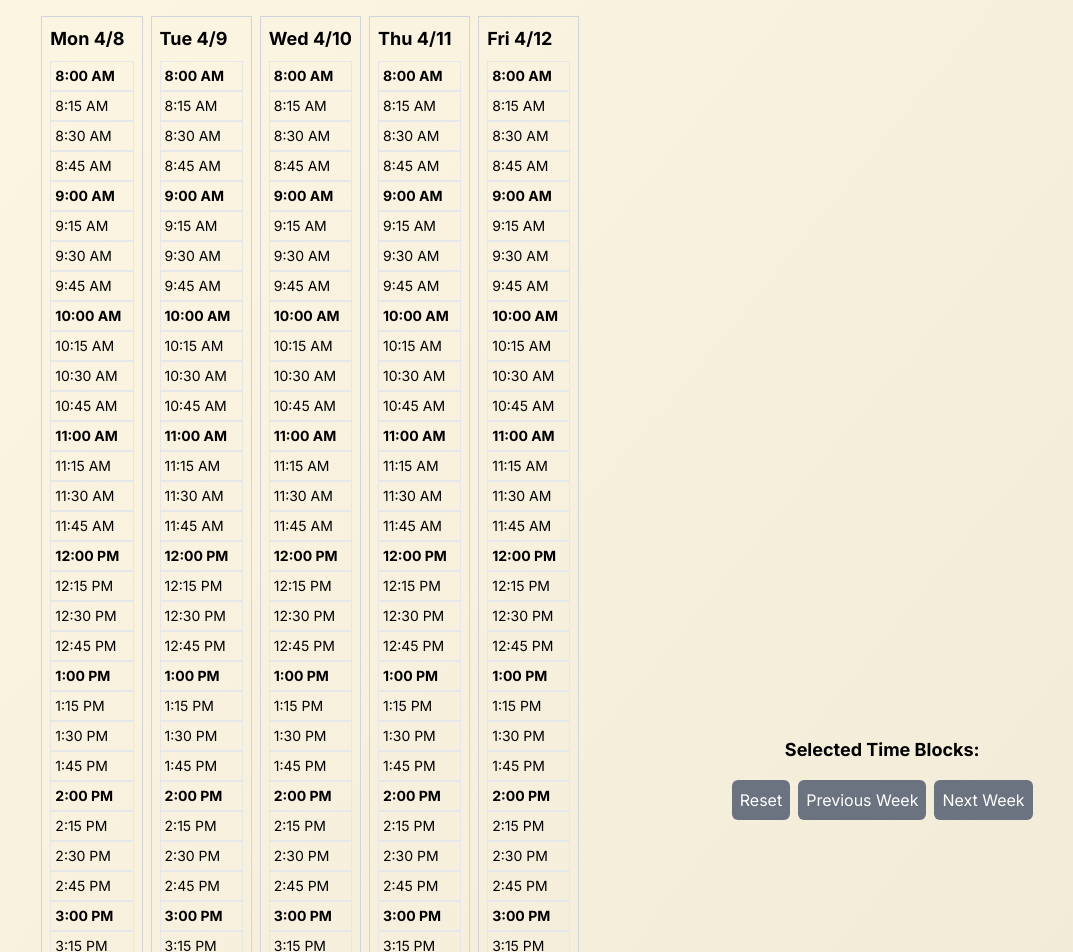
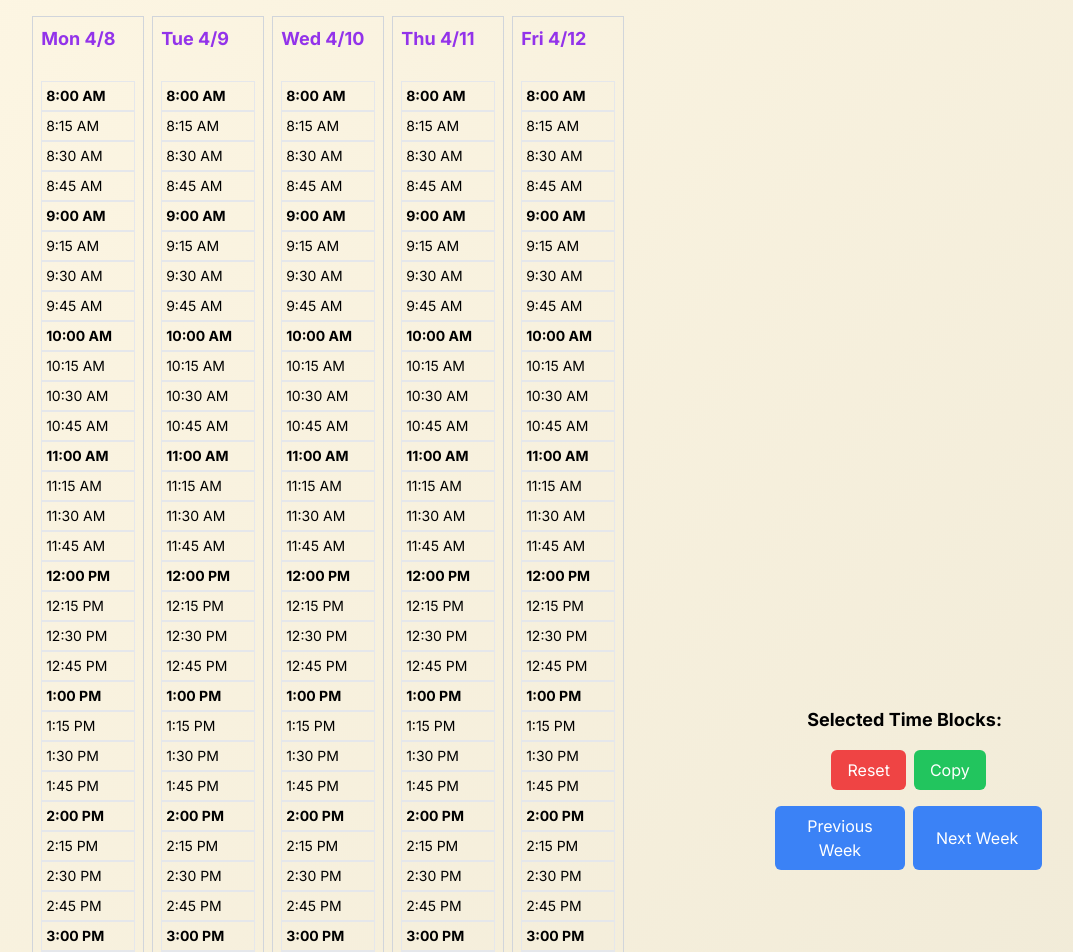
Before and after one commit to stevenxchung/calendly-lite, a Next.js app: page / in a window 1280 px wide. Shown: the top 952 px of the page, without its empty margins (111-1184 px from the left). Built offline with nearby package versions, Linux system fonts and the light colour scheme.

Commit message:
Update styles

```diff
--- a/app/page.tsx
+++ b/app/page.tsx
@@ -53,8 +53,8 @@ const CalendarComponent: React.FC<CalendarProps> = ({
         const dayTimes = selectedTimes[shortDate];
 
         return (
-          <div key={day} className="border border-gray-300 p-2">
-            <h2 className="text-lg font-bold mb-2">
+          <div key={day} className="border border-gray-300 p-2 w-28">
+            <h2 className="text-purple-600 text-lg font-bold mb-2 h-12">
               {day} {date.getMonth() + 1}
               <span>/</span>
               {date.getDate()}
@@ -114,6 +114,16 @@ const SelectedTimeBlocksComponent: React.FC<SelectedTimeBlocksProps> = ({
   handlePrevWeek,
   handleNextWeek,
 }) => {
+  const [copied, setCopied] = useState(false);
+
+  const handleCopy = () => {
+    const textToCopy = selectedBlocks.join("\n");
+    navigator.clipboard.writeText(textToCopy).then(() => {
+      setCopied(true);
+      setTimeout(() => setCopied(false), 2000); // Reset copied state after 2 seconds
+    });
+  };
+
   return (
     <div className="flex flex-col items-center">
       <div className="flex flex-col items-center p-4">
@@ -127,19 +137,27 @@ const SelectedTimeBlocksComponent: React.FC<SelectedTimeBlocksProps> = ({
       <div className="flex">
         <button
           onClick={handleReset}
-          className="mb-4 p-2 bg-gray-500 text-white rounded-md"
+          className="mb-4 ml-2 px-4 py-2 w-full bg-red-500 hover:bg-red-400 text-white rounded-md"
         >
           Reset
         </button>
         <button
+          onClick={handleCopy}
+          className="mb-4 ml-2 px-4 py-2 w-full bg-green-500 hover:bg-green-400 text-white rounded-md"
+        >
+          {copied ? "Copied!" : "Copy"}
+        </button>
+      </div>
+      <div className="flex">
+        <button
           onClick={handlePrevWeek}
-          className="mb-4 ml-2 p-2 bg-gray-500 text-white rounded-md"
+          className="mb-4 ml-2 px-4 py-2 w-full bg-blue-500 hover:bg-blue-400 text-white rounded-md"
         >
           Previous Week
         </button>
         <button
           onClick={handleNextWeek}
-          className="mb-4 ml-2 p-2 bg-gray-500 text-white rounded-md"
+          className="mb-4 ml-2 px-4 py-2 w-full bg-blue-500 hover:bg-blue-400 text-white rounded-md"
         >
           Next Week
         </button>
```
Also changed, not shown: package.json (+5 -5 lines).
